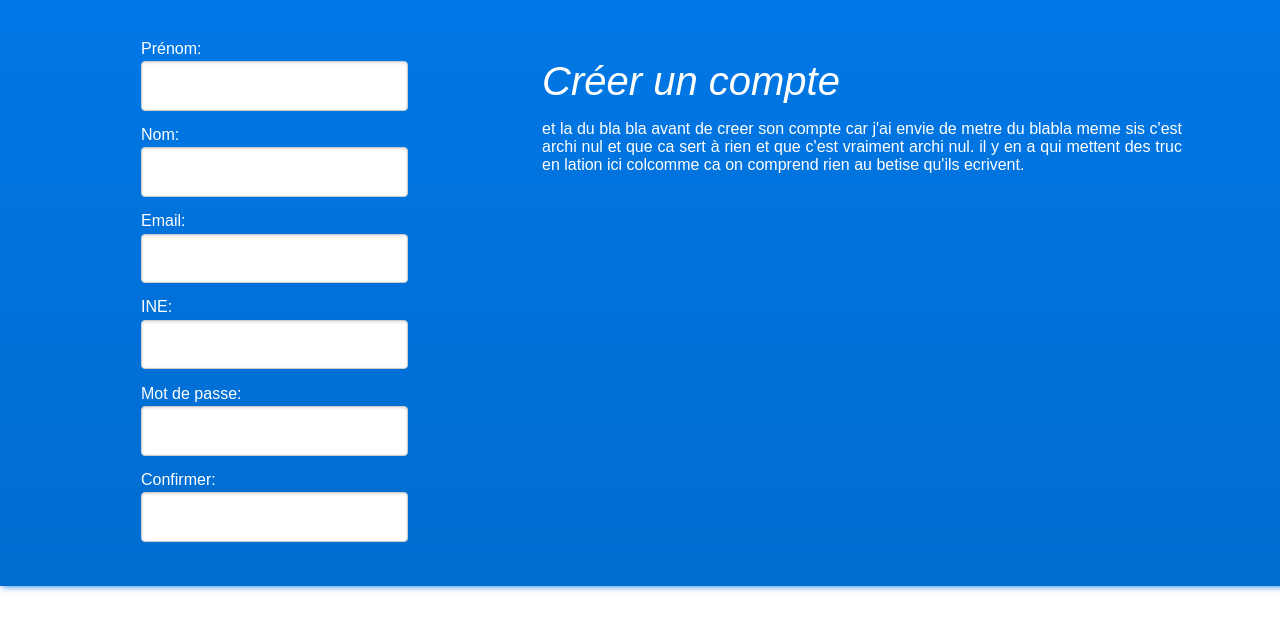
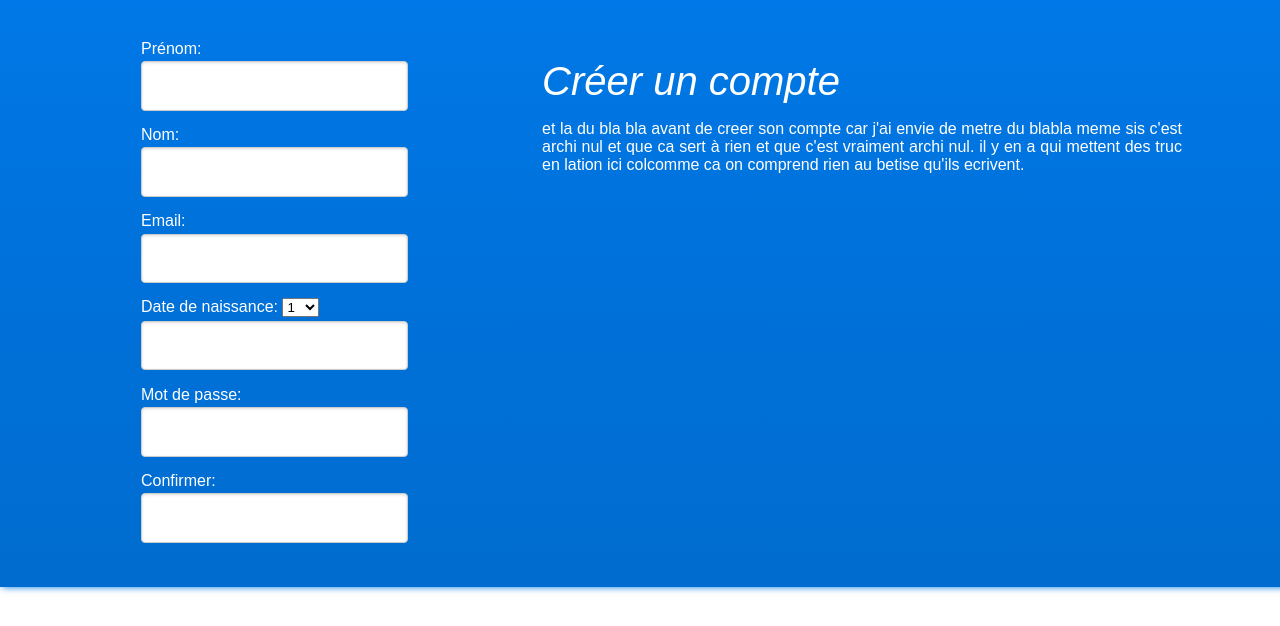
Before and after one commit to RicainLover/CoEtu, a PHP site: page / in a window 1280 px wide; the page is wider, and only the part inside the window is pictured. Shown: the part 174-800 px from the top of that part. Run offline with PHP 8.4, Linux system fonts and the light colour scheme.

Commit message:
index change

```diff
--- a/index.php
+++ b/index.php
@@ -1,12 +1,13 @@
 <?php
+	session_start();
 	$err = "";
 	require_once 'lib/sql.php';
 	if(isset($_POST["em"]) && isset($_POST["mp"])){
-		if(!verifID($_POST["em"], $_POST["mp"])){
+		if(!verifConnexion($_POST["em"], $_POST["mp"])){
 			$err = "erreur login";
 		}
         else{
-			session_start();
+			getIDEtudiant();
 		}
 	}
 ?>
@@ -74,8 +75,15 @@
 				</tr>
 				<tr>
 					<td>
-						<label for="ine">INE: </label>
-						<input name="ine" id="ine" type="text" />
+						<label for="ine">Date de naissance: </label>
+						<select name="mois" >
+							<?php
+								for ($i=1; $i<=12; $i++) {
+									echo "<option value='" . $i . "'>" . $i . "</option>";
+								}
+							?>
+						</select>
+						<input name="annee" type="text" />
 					</td>
 				</tr>
 				<tr>
```
